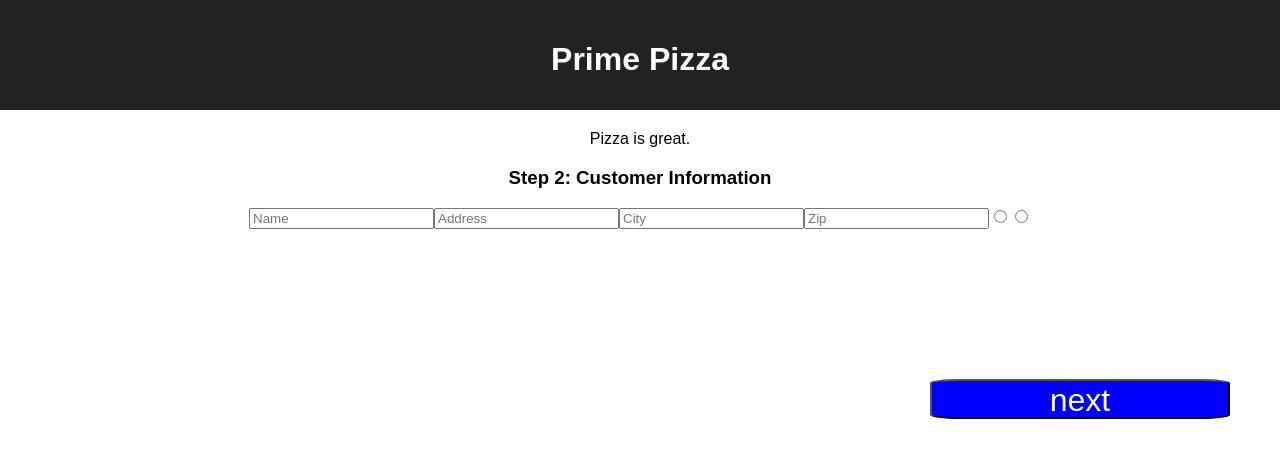
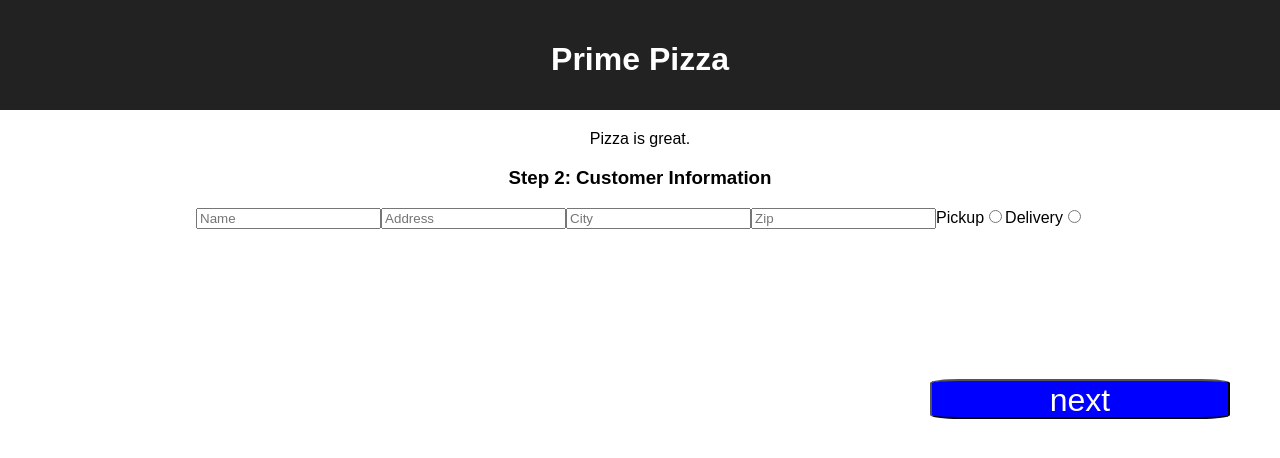
Before and after one commit to JoshuaEngebretson/redux-pizza-parlor, a React (Create React App) app: page /#/customerInformation in a window 1280 px wide. Shown: the top 458 px of the page. Built offline with nearby package versions, Linux system fonts and the light colour scheme; no server answers.

Commit message:
Got CustomerInformationPage working
- Now properly grabs input values and sends as an object to the redux reducer!
- Then navigates the user to the /checkout page

```diff
--- a/src/components/CustomerInformationPage/CustomerInformationPage.jsx
+++ b/src/components/CustomerInformationPage/CustomerInformationPage.jsx
@@ -7,10 +7,6 @@ function CustomerInformationPage() {
 
     const history = useHistory();
 
-    const checkoutPage = () => {
-        history.push("/checkout")
-    }
-
     const shoppingCart = useSelector(state => state.shoppingCart);
 
     const [nameInput, setNameInput] = useState('');
@@ -19,38 +15,21 @@ function CustomerInformationPage() {
     const [zipInput, setzipInput] = useState('');
     const [pickupOption, setPickupOption] = useState('')
 
-
-    const newCustomer = (event) => {
-        event.preventDefault();
-
     const dispatch = useDispatch();
 
-        axios({
-            method: 'POST',
-            url: '/api/order',
-            data: {
-                name: nameInput,
-                address: addressInput,
+    const newCustomer = () => {
+        const currentCustomer = {
+            customer_name: nameInput,
+            street_address: addressInput,
             city: cityInput,
             zip: zipInput,
-                type: pickupOption,
-                pizzas: shoppingCart
+            type: pickupOption
         }
-        }).then((response) =>
-
         dispatch({
             type: 'NEW_CUSTOMER_INFORMATON',
-                payload: {
-                    nameInput,
-                    addressInput,
-                    cityInput,
-                    zipInput
-                }
-            }).catch((error) => {
-                console.log('Customer Information issue', error);
+            payload: currentCustomer
         })
-
-        )
+        history.push("/checkout")
     }
 
     const handleSetNameInput = event => {
@@ -73,7 +52,7 @@ function CustomerInformationPage() {
         <>
         {/* <HeaderWithCart /> */}
             <h3>Step 2: Customer Information</h3>
-            <form onSubmit={newCustomer}>
+            <form>
                 <input
                     placeholder='Name'
                     type='text'
@@ -98,12 +77,14 @@ function CustomerInformationPage() {
                     value={zipInput}
                     onChange={handleZipInput}
                 />
+                <label for="Pickup">Pickup</label>
                 <input
                     type='radio'
                     value='Pickup'
                     name='getPizza'
                     onChange={handleRadio}
                 />
+                <label for="Delivery">Delivery</label>
                 <input
                     type='radio'
                     value='Delivery'
@@ -112,7 +93,7 @@ function CustomerInformationPage() {
                 />
             </form>
             <footer className="footer-button">
-                <button className="next-button" onClick={checkoutPage} >next</button>
+                <button className="next-button" onClick={newCustomer}>next</button>
             </footer>
         </>
     )
--- a/src/components/OrderPizza/PizzaItem/PizzaItem.jsx
+++ b/src/components/OrderPizza/PizzaItem/PizzaItem.jsx
@@ -8,7 +8,7 @@ function PizzaItem({pizza}) {
   const dispatch = useDispatch();
 
   const addToCart = () => {
-    console.log(`this button will add ${pizza.name} to the redux cart`);
+    // console.log(`this button will add ${pizza.name} to the redux cart`);
     dispatch({
       type: 'ADD_TO_CART',
       payload: pizza
@@ -17,7 +17,7 @@ function PizzaItem({pizza}) {
   }
 
   const removeFromCart = () => {
-    console.log(`this button will remove ${pizza.name} from the redux cart`);
+    // console.log(`this button will remove ${pizza.name} from the redux cart`);
     dispatch({
       type: 'REMOVE_FROM_CART',
       payload: pizza
--- a/src/index.js
+++ b/src/index.js
@@ -41,9 +41,23 @@ const shoppingCart = (state=[], action) => {
   return state;
 }
 
-const customerInformation = (state = '', action) => {
-    if(action.type === 'ADD_CUSTOMER_INFORMATION'){
-      const newCustomer = action.payload;
+const customerAddress = {
+  customer_name: "",
+  street_address: "",
+  city: "",
+  zip: "",
+  type: ""
+}
+
+const customerInformation = (state = customerAddress, action) => {
+    if(action.type === 'NEW_CUSTOMER_INFORMATON'){
+      const newCustomer = {
+        customer_name: action.payload.customer_name,
+        street_address: action.payload.street_address,
+        city: action.payload.city,
+        zip: action.payload.zip,
+        type: action.payload.type
+      };
       return newCustomer;
     }
     return state;
```
Also changed, not shown: 1 other file (tests, documents, lock files or other folders). Lines whose indentation alone changed are shown as unchanged.
